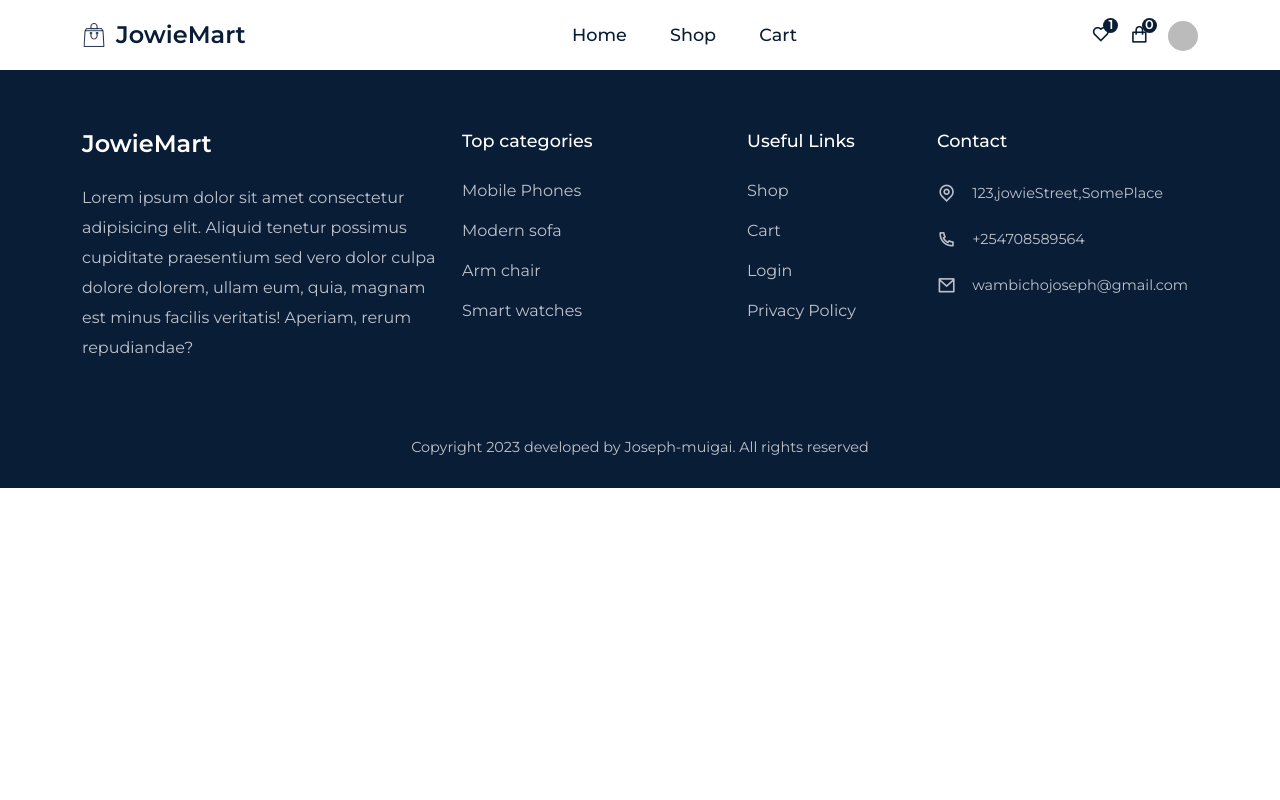
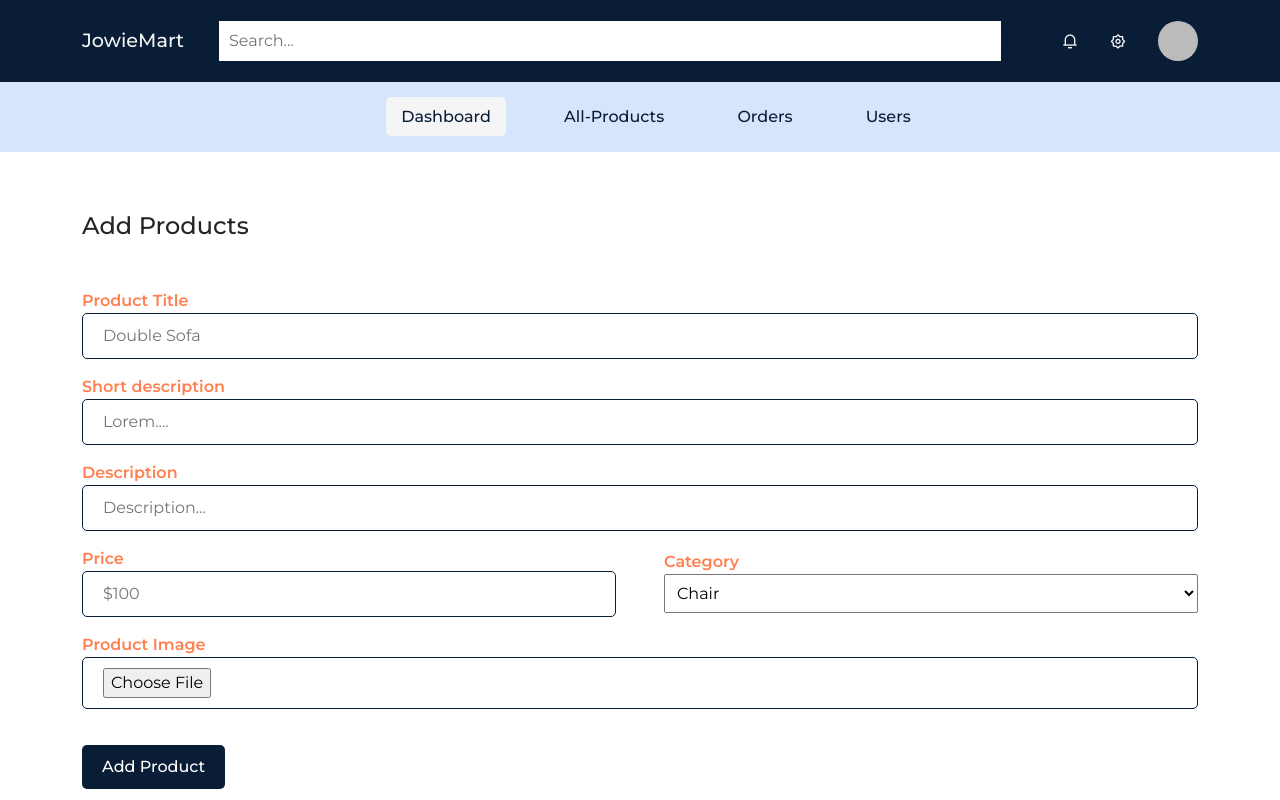
Before and after one commit to Joseph-muigai/Jowiemart, a React (Create React App) app: page /dashboard/addproducts in a window 1280 px wide. Shown: the top 800 px of the page. Built offline with nearby package versions, Linux system fonts and the light colour scheme; no server answers; sample sign-in values are in the browser's storage.

Commit message:
handle create new product and save to db

```diff
--- /dev/null
+++ b/src/admin/AddProducts.jsx
@@ -0,0 +1,151 @@
+import React, { useState } from "react";
+import { Container, Row, Col, Form, FormGroup } from "reactstrap";
+import { toast } from "react-toastify";
+import { storage, db } from "../firebase.config";
+import { ref, uploadBytesResumable, getDownloadURL } from "firebase/storage";
+import { collection, addDoc } from "firebase/firestore";
+import { useNavigate } from "react-router-dom";
+
+const AddProducts = () => {
+  const [enterTitle, setEnterTitle] = useState("");
+  const [enterShortDescription, setEnterShortDescription] = useState("");
+  const [enterDescription, setEnterDescription] = useState("");
+  const [enterCategory, setEnterCategory] = useState("");
+  const [enterPrice, setEnterPrice] = useState("");
+  const [enterProductImage, setEnterProductImage] = useState(null);
+  const [loading, setLoading] = useState(false);
+  const navigate = useNavigate();
+  const handleAddProduct = async (e) => {
+    e.preventDefault();
+    setLoading(true);
+
+    // add product to firebase database
+    try {
+      const docRef = await collection(db, "products");
+      const storageref = ref(
+        storage,
+        `product_images/${Date.now() + enterProductImage.name}`
+      );
+      const uploadTask = uploadBytesResumable(storageref, enterProductImage);
+      uploadTask.on(
+        () => {
+          toast.error("image not uploaded!");
+        },
+        () => {
+          getDownloadURL(uploadTask.snapshot.ref).then(async (downloadURL) => {
+            await addDoc(docRef, {
+              title: enterTitle,
+              shortDescription: enterShortDescription,
+              description: enterDescription,
+              category: enterCategory,
+              price: enterPrice,
+              imgUrl: downloadURL,
+            });
+          });
+        }
+      );
+      setLoading(false);
+      toast.success("Product added successfully");
+      navigate("/dashbord/allproducts");
+    } catch (error) {
+      setLoading(false);
+      toast.error(`product not added!`);
+    }
+    // console.log(product);
+  };
+  return (
+    <section>
+      <Container>
+        <Row>
+          <Col lg="12">
+            <h4 className="mb-5">Add Products</h4>
+            {loading ? (
+              <h4 className="py-5">Loading ....</h4>
+            ) : (
+              <Form onSubmit={handleAddProduct}>
+                <FormGroup className="form__group">
+                  <span>Product Title</span>
+                  <input
+                    type="text"
+                    placeholder="Double Sofa"
+                    value={enterTitle}
+                    onChange={(e) => setEnterTitle(e.target.value)}
+                    required
+                  />
+                </FormGroup>
+                <FormGroup className="form__group">
+                  <span>Short description </span>
+                  <input
+                    type="text"
+                    placeholder="Lorem...."
+                    value={enterShortDescription}
+                    onChange={(e) => setEnterShortDescription(e.target.value)}
+                    required
+                  />
+                </FormGroup>
+                <FormGroup className="form__group">
+                  <span>Description </span>
+                  <input
+                    type="text"
+                    placeholder="Description..."
+                    value={enterDescription}
+                    onChange={(e) => setEnterDescription(e.target.value)}
+                    required
+                  />
+                </FormGroup>
+                <div className=" d-flex align-items-center justify-content-between gap-5">
+                  <FormGroup className="form__group w-50">
+                    <span>Price </span>
+                    <input
+                      type="number"
+                      placeholder="$100"
+                      value={enterPrice}
+                      onChange={(e) => setEnterPrice(e.target.value)}
+                      required
+                    />
+                  </FormGroup>
+                  <FormGroup
+                    className="form__group w-50"
+                    value={enterCategory}
+                    onChange={(e) => setEnterCategory(e.target.value)}
+                  >
+                    <span>Category </span>
+                    <select
+                      className="w-100 p-2"
+                      name=""
+                      id=""
+                      value={enterCategory}
+                      onChange={(e) => setEnterCategory(e.target.value)}
+                      required
+                    >
+                      <option value="chair">Chair</option>
+                      <option value="sofa">Sofa</option>
+                      <option value="mobile">Mobile</option>
+                      <option value="watch">Watch</option>
+                      <option value="wireless">Wireless</option>
+                    </select>
+                  </FormGroup>
+                </div>
+                <div className="">
+                  <FormGroup className="form__group">
+                    <span>Product Image</span>
+                    <input
+                      type="file"
+                      onChange={(e) => setEnterProductImage(e.target.files[0])}
+                      required
+                    />
+                  </FormGroup>
+                </div>
+                <button className=" buy__btn" type="submit">
+                  Add Product
+                </button>
+              </Form>
+            )}
+          </Col>
+        </Row>
+      </Container>
+    </section>
+  );
+};
+
+export default AddProducts;
--- /dev/null
+++ b/src/admin/AdminNav.jsx
@@ -0,0 +1,73 @@
+import React from 'react'
+import { Container,Row,Col } from 'reactstrap'
+import useAuth from '../custom_hooks/useAuth'
+import  '../styles/admin-nav.css'
+import { NavLink } from 'react-router-dom'
+
+const admin__nav = [
+  {
+    display:"Dashboard",
+    path:"/dashboard"
+  },
+  {
+    display:"All-Products",
+    path:"/dashboard/allproducts"
+  },
+  {
+    display:"Orders",
+    path:"/dashboard/orders"
+  },
+  {
+    display:"Users",
+    path:"/dashboard/users"
+  },
+]
+const AdminNav = () => {
+  const {currentUser} = useAuth()
+
+  return (
+    <>
+
+  <header className="admin__header">
+    <div className="admin__nav-top">
+      <Container>
+        <div className='admin__nav-wrapper-top'>
+          <div className="logo">
+            <h2>JowieMart</h2>
+
+          </div>
+          <div className="search__box">
+            <input type="text" placeholder="Search..." />
+            <span><i class="ri-search-line"></i></span>
+          </div>
+          <div className="admin__nav-top-right">
+            <span><i class="ri-notification-3-line"></i></span>
+            <span><i class="ri-settings-2-line"></i></span>
+            <img src={currentUser.photoURL} alt="" />
+          </div>
+        </div>
+      </Container>
+    </div>
+  </header>
+  <section className="admin__menu  p-0">
+    <Container>
+      <Row>
+        <div className="admin__navigation">
+          <ul className="admin__menu-list">
+            {
+              admin__nav.map( (item,index)=>(
+                <li className="admin__menu-item" key = {index}>
+                  <NavLink to={item.path} className={navClass => navClass.isActive? "active__admin-menu":""}>{item.display}</NavLink>
+                </li>
+              ))
+            }
+          </ul>
+        </div>
+      </Row>
+    </Container>
+  </section>
+  </>
+  )
+}
+
+export default AdminNav
--- /dev/null
+++ b/src/admin/AllProducts.jsx
@@ -0,0 +1,18 @@
+import React from 'react'
+import { Container,Row,Col,Form,FormGroup } from 'reactstrap'
+
+const AllProducts = () => {
+  return (
+    <section>
+      <Container>
+        <Row>
+          <Col lg ="12">
+            <h4>Add Products</h4>
+          </Col>
+        </Row>
+      </Container>
+    </section>
+  )
+}
+
+export default AllProducts
--- /dev/null
+++ b/src/admin/Dashboard.jsx
@@ -0,0 +1,9 @@
+import React from 'react'
+
+const Dashboard = () => {
+  return (
+    <div>Dashboard</div>
+  )
+}
+
+export default Dashboard
--- a/src/components/Ui/Clock.jsx
+++ b/src/components/Ui/Clock.jsx
@@ -8,7 +8,7 @@
 
     let interval;
     const countdown = () => {
-        const countDate = new Date('may 5, 2023 00:00:00').getTime();
+        const countDate = new Date('june 5, 2023 00:00:00').getTime();
         const now = new Date().getTime();
         const gap = countDate - now;
         const second = 1000;
--- a/src/components/header/Header.jsx
+++ b/src/components/header/Header.jsx
@@ -116,6 +116,7 @@
                   (<div className='d-flex align-items-center justify-content-center flex-column'>
                     <Link to ='/signup'>Signup</Link>
                     <Link to='/login'>Login</Link>
+                    <Link to ='/dashboard'>Dashboard</Link>
                   </div>)
 
                 }
--- a/src/components/layout/Layout.jsx
+++ b/src/components/layout/Layout.jsx
@@ -1,14 +1,19 @@
 import React from 'react'
 import Footer from '../footer/Footer'
 import Header from '../header/Header'
-import Routers from '../../routers/Router'
+import Router from '../../routers/Router'
+import AdminNav from '../../admin/AdminNav'
+import { useLocation } from 'react-router-dom'
 
 const Layout = () => {
+  const location = useLocation()
   return (
     <>
-     <Header />
+    {
+      location.pathname.startsWith('/dashboard') ? <AdminNav /> : <Header />
+    }
      <div className="">
-        <Routers />
+        <Router />
      </div>
      <Footer/>
     </>
--- a/src/index.js
+++ b/src/index.js
@@ -16,10 +16,10 @@
       <Provider store={store}>
         <ToastContainer
           position="top-right"
-          autoClose={3000}
+          autoClose={1000}
           closeOnClick
           pauseOnHover
-          theme="dark"
+          theme="light"
         />
         <App />
       </Provider>
--- a/src/routers/ProtectedRoutes.js
+++ b/src/routers/ProtectedRoutes.js
@@ -1,6 +1,7 @@
 import React from 'react'
 import useAuth from '../custom_hooks/useAuth'
 import { Navigate } from 'react-router-dom'
+
 
 const ProtectedRoutes = ({children}) => {
     const {currentUser} = useAuth()
--- a/src/routers/Router.js
+++ b/src/routers/Router.js
@@ -1,27 +1,36 @@
-import React from 'react'
-import Home from '../pages/Home'
-import Shop from '../pages/Shop'
-import Cart from '../pages/Cart'
-import ProductDetails from '../pages/ProductDetails'
-import Checkout from '../pages/Checkout'
-import Login from '../pages/Login'
-import  Signup from '../pages/Signup'
-import { Route, Routes,Navigate } from 'react-router-dom'
-import ProtectedRoutes from './ProtectedRoutes'
+import React from "react";
+import Home from "../pages/Home";
+import Shop from "../pages/Shop";
+import Cart from "../pages/Cart";
+import ProductDetails from "../pages/ProductDetails";
+import Checkout from "../pages/Checkout";
+import Login from "../pages/Login";
+import Signup from "../pages/Signup";
+import { Route, Routes, Navigate } from "react-router-dom";
+import ProtectedRoutes from "./ProtectedRoutes";
+import AllProducts from "../admin/AllProducts";
+import AddProducts from "../admin/AddProducts";
+import Dashboard from "../admin/Dashboard";
+
 const Router = () => {
-  return <Routes>
+  return (
+    <Routes>
       <Route path="/" element={<Navigate to="/home" />} />
       <Route path="/home" element={<Home />} />
       <Route path="/shop" element={<Shop />} />
       <Route path="/cart" element={<Cart />} />
       <Route path="/shop/:id" element={<ProductDetails />} />
-    <Route path="/checkout" element={<ProtectedRoutes>
-      <Checkout/>
-    </ProtectedRoutes>} />
+      {/* <Route path="/*" element={<ProtectedRoutes/>}> */}
+      <Route path="checkout" element={<Checkout />} />
+      <Route path="dashboard" element={<Dashboard />} />
+      <Route path="dashboard/allproducts" element={<AllProducts />} />
+      <Route path="dashboard/addproducts" element={<AddProducts />} />
+      {/* </Route>  */}
+
       <Route path="/login" element={<Login />} />
       <Route path="/signup" element={<Signup />} />
+    </Routes>
+  );
+};
 
-  </Routes>
-}
-
-export default Router
+export default Router;
--- /dev/null
+++ b/src/styles/admin-nav.css
@@ -0,0 +1,65 @@
+.admin__header{
+    width: 100%;
+    padding: 20px 0px;
+    background: var(--primary-color);
+}
+.admin__nav-top{
+    width: 100%;
+
+}
+.admin__nav-wrapper-top{
+
+    display: flex;
+    align-items: center;
+    justify-content: space-between;
+    column-gap: 2rem;
+}
+.admin__nav-top-right img{
+    width: 40px;
+    height: 40px;
+    border-radius: 50%;
+    cursor: pointer;
+
+}
+.admin__nav-top-right{
+    display: flex;
+    align-items: center;
+    column-gap: 2rem;
+}
+.admin__nav-wrapper-top .search__box{
+    display: flex;
+    align-items: center;
+    justify-content: space-between ;
+}
+.admin__nav-top-right span i {
+    color: whitesmoke;
+}
+.admin__nav-wrapper-top .logo h2{
+    color: whitesmoke;
+    font-size: 1.2rem;
+}
+.admin__menu{
+     width: 100%;
+     height: 70px;
+     line-height: 70px;
+     background: var(--card-bg-02);
+     }
+.admin__navigation{
+    text-align: center;
+
+}
+.admin__menu-list{
+    display: flex;
+    align-items: center;
+    justify-content: center;
+    column-gap: 2.7rem;
+}
+.admin__menu-item a{
+    color: var(--primary-color);
+    font-weight: 500;
+    padding: 10px 15px;
+    border-radius: 5px;
+}
+.active__admin-menu{
+    background: whitesmoke;
+}
```
Lines whose indentation alone changed are shown as unchanged.
